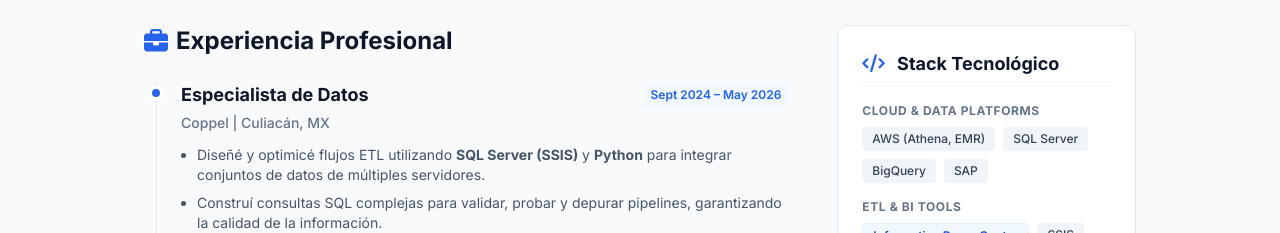
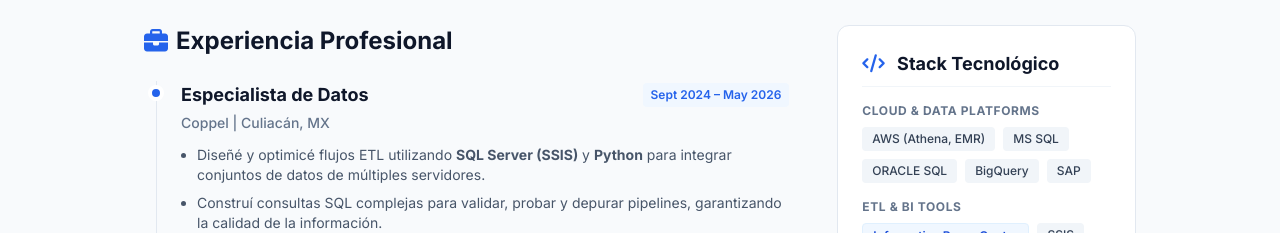
Before and after one commit to KevinMec/KevinMEC-CV-INFORMATICA-POWER-CENTER, a plain HTML site: page index.html in a window 1280 px wide. Shown: the part 1380-1613 px from the top of the page. Drawn offline with nearby package versions, Linux system fonts and the light colour scheme.

Commit message:
Replace 'SQL Server' with 'MS SQL' and add 'ORACLE SQL'

```diff
--- a/index.html
+++ b/index.html
@@ -266,7 +266,8 @@
                             <span class="text-xs font-bold text-slate-500 uppercase tracking-wider block mb-2">Cloud & Data Platforms</span>
                             <div class="flex flex-wrap gap-2">
                                 <span class="px-2.5 py-1 bg-slate-100 text-slate-700 text-xs font-medium rounded">AWS (Athena, EMR)</span>
-                                <span class="px-2.5 py-1 bg-slate-100 text-slate-700 text-xs font-medium rounded">SQL Server</span>
+                                <span class="px-2.5 py-1 bg-slate-100 text-slate-700 text-xs font-medium rounded">MS SQL</span>
+                                <span class="px-2.5 py-1 bg-slate-100 text-slate-700 text-xs font-medium rounded">ORACLE SQL</span>
                                 <span class="px-2.5 py-1 bg-slate-100 text-slate-700 text-xs font-medium rounded">BigQuery</span>
                                 <span class="px-2.5 py-1 bg-slate-100 text-slate-700 text-xs font-medium rounded">SAP</span>
                             </div>
```
